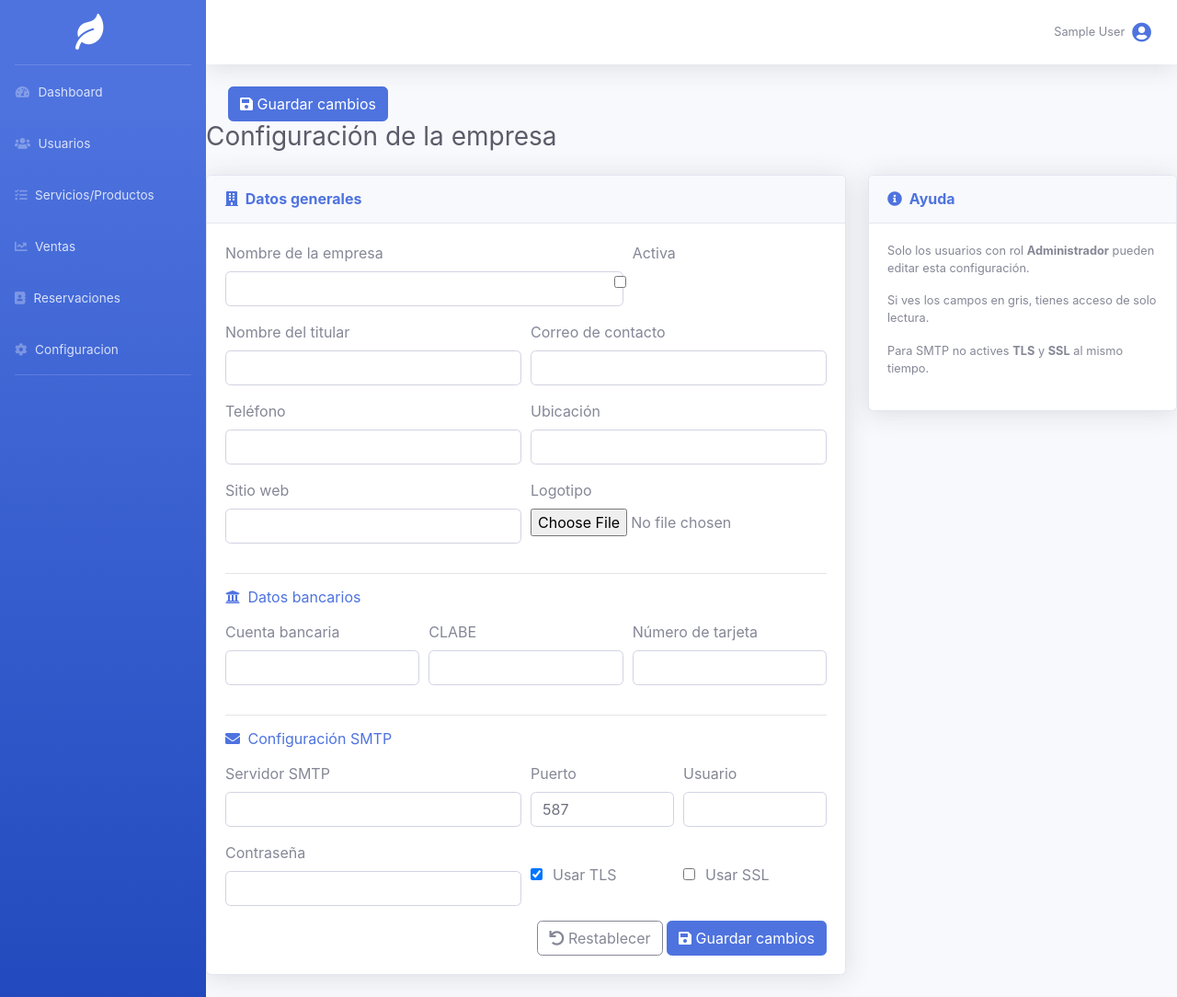
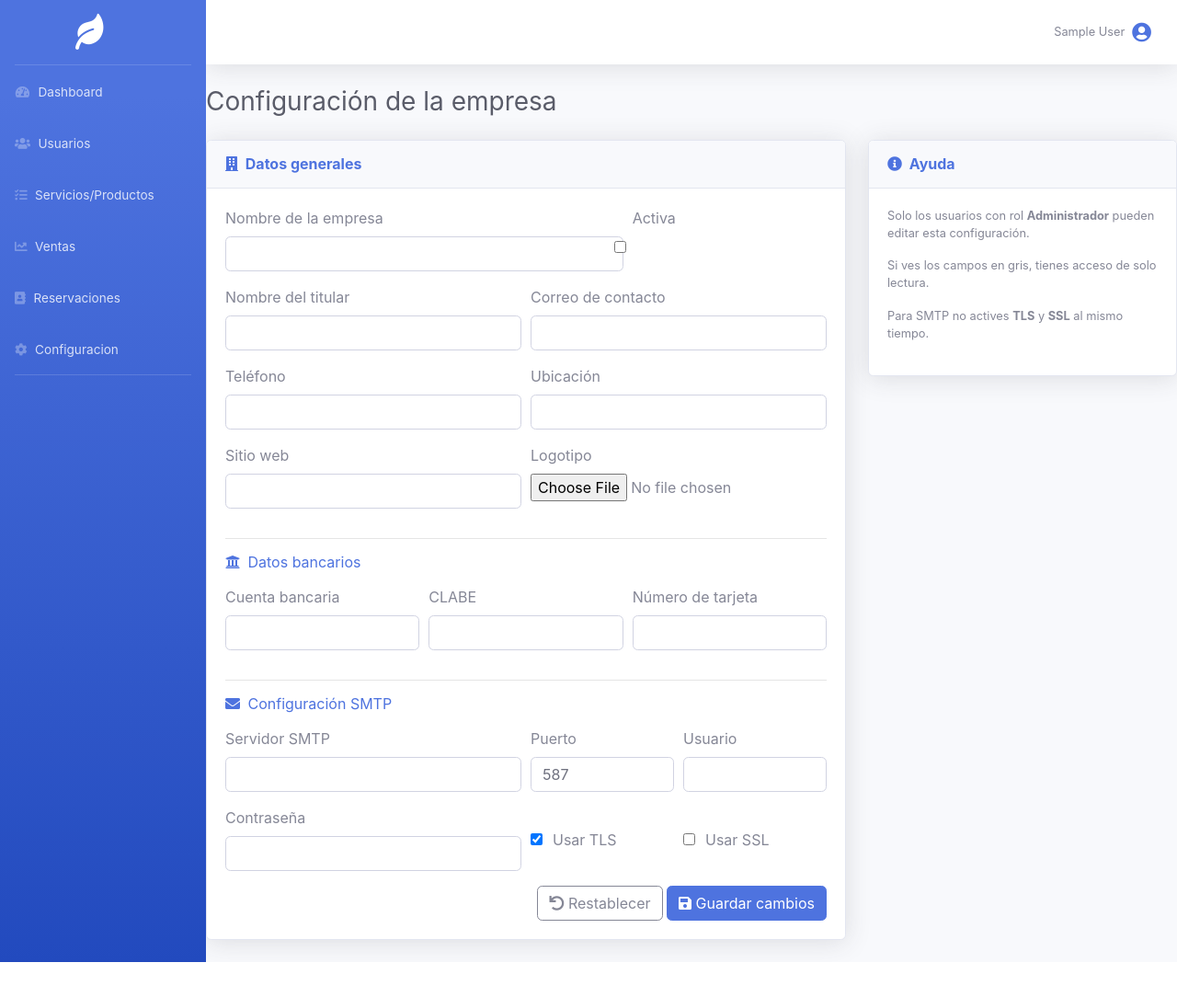
Before and after one commit to Dany1122/xoletongo, a Django app: page /adminpanel/configuracion/ in a window 1280 px wide. Shown: the whole page at 92% size. After the commit the page ends 1046 px from the top, so only its background shows below. Run offline with Django 5.2, Linux system fonts and the light colour scheme; the visitor is signed in with stand-in values (Sample User, id 1); data that the repository does not hold is empty; some libraries are stand-ins or nearby versions.

Commit message:
actualizacion 2.0

```diff
--- a/adminpanel/templates/confEmpresa.html
+++ b/adminpanel/templates/confEmpresa.html
@@ -3,11 +3,6 @@
 
 {% block content %}
 
-  {% if is_admin %}
-  <button form="empresaForm" type="submit" class="btn btn-primary">
-    <i class="fas fa-save"></i> Guardar cambios
-  </button>
-  {% endif %}
 </div>
 
 <h1 class="h3 mb-4 text-gray-800">Configuración de la empresa</h1>
```
